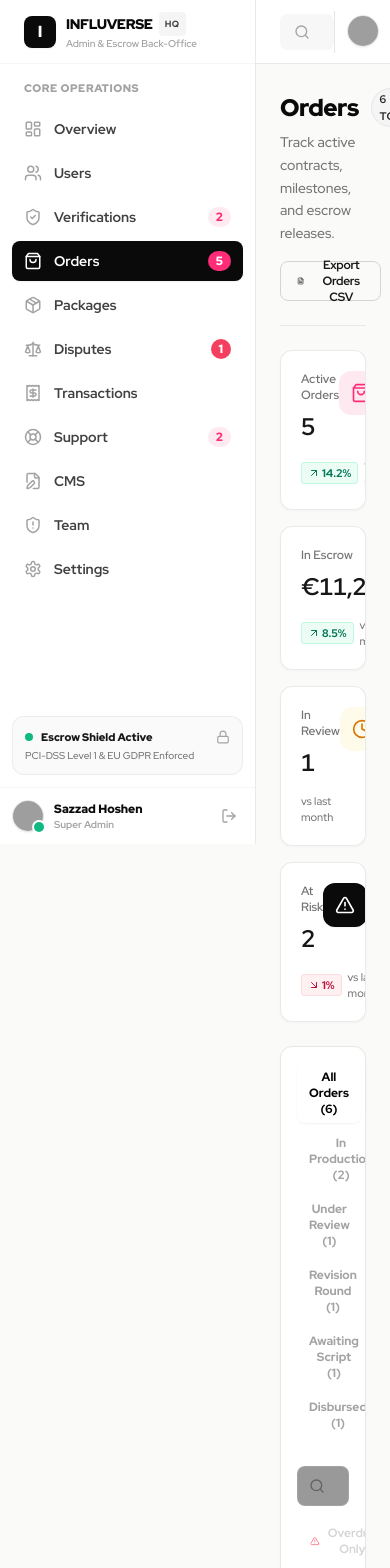
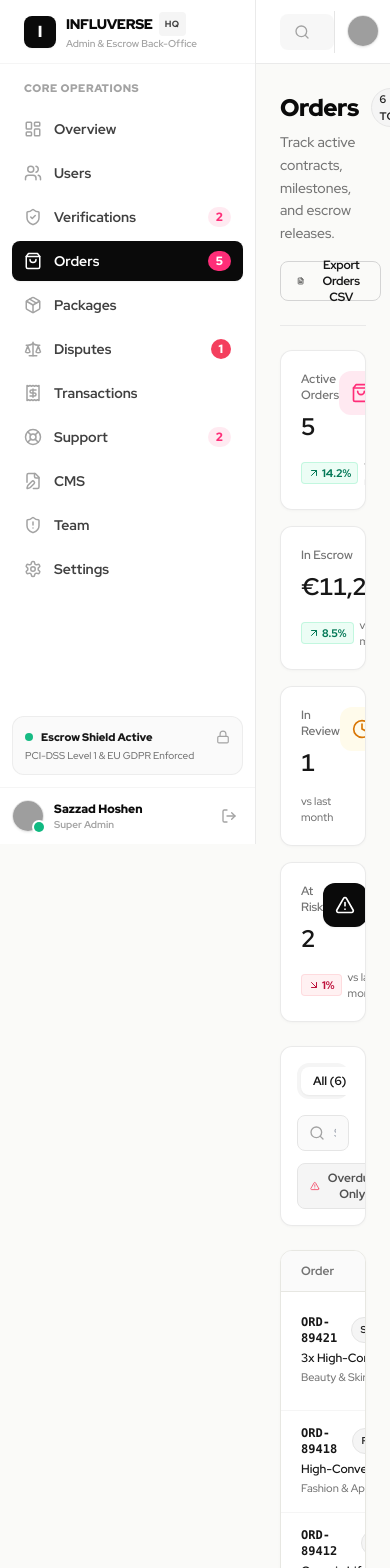
Before and after one commit to BeingSazzad/Influencer-Dashboard, a React (Vite) app: page /orders in a window 390 px wide. Shown: the top 1568 px of the page. Built offline with nearby package versions, Linux system fonts and the light colour scheme; grey boxes are pictures that could not be loaded; a web font is replaced by a local one.

Commit message:
fix: resolve low contrast and text readability on orders and tickets tables

```diff
--- a/src/pages/dashboard/OrdersPage.tsx
+++ b/src/pages/dashboard/OrdersPage.tsx
@@ -175,43 +175,19 @@ export const OrdersPage: React.FC = () => {
   const renderStatusBadge = (status: OrderStatus) => {
     switch (status) {
       case 'deliverable_submitted':
-        return (
-          <Badge variant="warning" className="uppercase tracking-wider font-extrabold text-[11px] px-2.5 py-0.5">
-            Under Brand Review
-          </Badge>
-        );
+        return <Badge variant="warning" size="sm">Under Review</Badge>;
       case 'revision_requested':
-        return (
-          <Badge variant="warning" className="bg-amber-500/10 text-amber-500 border border-amber-500/20 uppercase tracking-wider font-extrabold text-[11px] px-2.5 py-0.5">
-            Revision Round
-          </Badge>
-        );
+        return <Badge variant="warning" size="sm">Revision</Badge>;
       case 'in_progress':
-        return (
-          <Badge variant="default" className="bg-blue-500/10 text-blue-400 border border-blue-500/20 uppercase tracking-wider font-extrabold text-[11px] px-2.5 py-0.5">
-            In Production
-          </Badge>
-        );
+        return <Badge variant="default" size="sm">In Progress</Badge>;
       case 'escrow_funded':
-        return (
-          <Badge variant="neutral" className="uppercase tracking-wider font-extrabold text-[11px] px-2.5 py-0.5">
-            Awaiting Script
-          </Badge>
-        );
+        return <Badge variant="neutral" size="sm">Awaiting Script</Badge>;
       case 'completed':
-        return (
-          <Badge variant="success" className="uppercase tracking-wider font-extrabold text-[11px] px-2.5 py-0.5">
-            Completed / Disbursed
-          </Badge>
-        );
+        return <Badge variant="success" size="sm">Completed</Badge>;
       case 'disputed':
-        return (
-          <Badge variant="danger" className="uppercase tracking-wider font-extrabold text-[11px] px-2.5 py-0.5">
-            Disputed in Escrow
-          </Badge>
-        );
+        return <Badge variant="danger" size="sm">Disputed</Badge>;
       default:
-        return <Badge variant="neutral">{status}</Badge>;
+        return <Badge variant="neutral" size="sm">{status}</Badge>;
     }
   };
 
@@ -293,81 +269,42 @@ export const OrdersPage: React.FC = () => {
       </div>
 
       {/* Filter Tabs & Search Bar */}
-      <Card className="p-4 sm:p-5 border-[#E7E7E2] dark:border-white/10">
+      <Card className="p-4">
         <div className="flex flex-col lg:flex-row items-stretch lg:items-center justify-between gap-4">
           {/* Status Tabs */}
-          <div className="flex flex-wrap items-center gap-1.5 border-b lg:border-b-0 pb-3 lg:pb-0 border-white/5">
+          <div className="flex items-center gap-1 bg-neutral-100 p-1 rounded-xl self-start overflow-x-auto max-w-full">
+            {[
+              { id: 'all', label: `All (${orders.length})` },
+              { id: 'in_progress', label: `In Production (${orders.filter((o) => o.status === 'in_progress').length})` },
+              { id: 'deliverable_submitted', label: `In Review (${orders.filter((o) => o.status === 'deliverable_submitted').length})` },
+              { id: 'revision_requested', label: `Revision (${orders.filter((o) => o.status === 'revision_requested').length})` },
+              { id: 'escrow_funded', label: `Awaiting Script (${orders.filter((o) => o.status === 'escrow_funded').length})` },
+              { id: 'completed', label: `Completed (${orders.filter((o) => o.status === 'completed').length})` },
+            ].map((tab) => (
               <button
-              onClick={() => dispatch(setOrderStatusFilter('all'))}
-              className={`px-3 py-1.5 rounded-lg text-xs font-extrabold transition-all ${
-                statusFilter === 'all'
-                  ? 'bg-white text-black dark:bg-white dark:text-black shadow-sm'
-                  : 'text-neutral-400 hover:text-white hover:bg-white/5'
+                key={tab.id}
+                onClick={() => dispatch(setOrderStatusFilter(tab.id as any))}
+                className={`px-3 py-1.5 rounded-lg text-xs font-bold transition-all shrink-0 ${
+                  statusFilter === tab.id
+                    ? 'bg-white text-neutral-900 shadow-sm'
+                    : 'text-neutral-500 hover:text-neutral-900'
                 }`}
               >
-              All Orders ({orders.length})
+                {tab.label}
               </button>
-            <button
-              onClick={() => dispatch(setOrderStatusFilter('in_progress'))}
-              className={`px-3 py-1.5 rounded-lg text-xs font-extrabold transition-all ${
-                statusFilter === 'in_progress'
-                  ? 'bg-blue-500/20 text-blue-400 border border-blue-500/30'
-                  : 'text-neutral-400 hover:text-white hover:bg-white/5'
-              }`}
-            >
-              In Production ({orders.filter((o) => o.status === 'in_progress').length})
-            </button>
-            <button
-              onClick={() => dispatch(setOrderStatusFilter('deliverable_submitted'))}
-              className={`px-3 py-1.5 rounded-lg text-xs font-extrabold transition-all ${
-                statusFilter === 'deliverable_submitted'
-                  ? 'bg-amber-500/20 text-amber-400 border border-amber-500/30'
-                  : 'text-neutral-400 hover:text-white hover:bg-white/5'
-              }`}
-            >
-              Under Review ({orders.filter((o) => o.status === 'deliverable_submitted').length})
-            </button>
-            <button
-              onClick={() => dispatch(setOrderStatusFilter('revision_requested'))}
-              className={`px-3 py-1.5 rounded-lg text-xs font-extrabold transition-all ${
-                statusFilter === 'revision_requested'
-                  ? 'bg-amber-500/20 text-amber-300 border border-amber-500/30'
-                  : 'text-neutral-400 hover:text-white hover:bg-white/5'
-              }`}
-            >
-              Revision Round ({orders.filter((o) => o.status === 'revision_requested').length})
-            </button>
-            <button
-              onClick={() => dispatch(setOrderStatusFilter('escrow_funded'))}
-              className={`px-3 py-1.5 rounded-lg text-xs font-extrabold transition-all ${
-                statusFilter === 'escrow_funded'
-                  ? 'bg-white/10 text-white border border-white/20'
-                  : 'text-neutral-400 hover:text-white hover:bg-white/5'
-              }`}
-            >
-              Awaiting Script ({orders.filter((o) => o.status === 'escrow_funded').length})
-            </button>
-            <button
-              onClick={() => dispatch(setOrderStatusFilter('completed'))}
-              className={`px-3 py-1.5 rounded-lg text-xs font-extrabold transition-all ${
-                statusFilter === 'completed'
-                  ? 'bg-emerald-500/20 text-emerald-400 border border-emerald-500/30'
-                  : 'text-neutral-400 hover:text-white hover:bg-white/5'
-              }`}
-            >
-              Disbursed ({orders.filter((o) => o.status === 'completed').length})
-            </button>
+            ))}
           </div>
 
           {/* Search & SLA Filter */}
           <div className="flex flex-col sm:flex-row items-center gap-3">
             <div className="relative w-full sm:w-64">
               <Search className="absolute left-3 top-1/2 -translate-y-1/2 w-4 h-4 text-neutral-400" />
-              <Input
+              <input
+                type="text"
                 value={searchQuery}
                 onChange={(e) => dispatch(setOrderSearchQuery(e.target.value))}
-                placeholder="Search orders, brands, creators..."
-                className="pl-9 py-1.5 text-xs bg-black/40 border-white/10"
+                placeholder="Search orders..."
+                className="w-full h-9 pl-9 pr-3 text-xs bg-neutral-50 border border-neutral-200 rounded-lg outline-none focus:ring-2 focus:ring-brand-pink/20 font-medium text-neutral-900"
               />
             </div>
 
@@ -378,11 +315,11 @@ export const OrdersPage: React.FC = () => {
                 }
                 className={`flex-1 sm:flex-none px-3 py-1.5 rounded-lg text-xs font-bold transition-all flex items-center justify-center gap-1.5 ${
                   slaFilter === 'overdue'
-                    ? 'bg-rose-500 text-white shadow-sm'
-                    : 'bg-white/5 text-neutral-300 hover:bg-white/10 border border-white/5'
+                    ? 'bg-rose-50 text-rose-700 border border-rose-200 shadow-sm'
+                    : 'bg-neutral-100 text-neutral-600 hover:bg-neutral-200 border border-neutral-200'
                 }`}
               >
-                <AlertTriangle className="w-3.5 h-3.5 text-rose-400" />
+                <AlertTriangle className="w-3.5 h-3.5 text-rose-500" />
                 Overdue Only
               </button>
             </div>
@@ -404,7 +341,7 @@ export const OrdersPage: React.FC = () => {
                 <th className="py-3 px-5 text-right">Action</th>
               </tr>
             </thead>
-            <tbody className="divide-y divide-[#E7E7E2] dark:divide-white/5">
+            <tbody className="divide-y divide-neutral-100 bg-white">
               {filteredOrders.length === 0 ? (
                 <tr>
                   <td colSpan={6} className="py-12 text-center text-neutral-400">
@@ -416,133 +353,93 @@ export const OrdersPage: React.FC = () => {
                 filteredOrders.map((order) => (
                   <tr
                     key={order.id}
-                    className="hover:bg-white/[0.02] transition-colors group cursor-pointer"
+                    className="hover:bg-neutral-50/70 transition-colors cursor-pointer"
                     onClick={() => handleOpenDossier(order)}
                   >
                     {/* Order ID & Package */}
-                    <td className="py-4 px-5">
-                      <div className="space-y-1">
+                    <td className="py-3.5 px-5">
                       <div className="flex items-center gap-2">
-                          <span className="font-black text-white text-sm tracking-tight">{order.id}</span>
-                          <span className="text-[10px] uppercase font-black px-1.5 py-0.5 rounded bg-white/10 text-neutral-300">
+                        <span className="font-mono text-xs font-bold text-neutral-900">{order.id}</span>
+                        <Badge variant="neutral" size="sm" className="capitalize text-[10px]">
                           {order.packageTier}
-                          </span>
+                        </Badge>
                       </div>
-                        <p className="font-extrabold text-neutral-200 text-xs line-clamp-1 max-w-[240px]">
+                      <p className="text-xs font-semibold text-neutral-900 line-clamp-1 max-w-[220px] mt-1" title={order.packageTitle}>
                         {order.packageTitle}
                       </p>
-                        <span className="text-[11px] text-neutral-500 font-semibold">{order.category}</span>
-                      </div>
+                      <span className="text-[11px] text-neutral-500 font-medium">{order.category}</span>
                     </td>
 
                     {/* Counterparties */}
-                    <td className="py-4 px-5" onClick={(e) => e.stopPropagation()}>
-                      <div className="flex items-center gap-2.5">
-                        {/* Brand */}
-                        <div className="flex items-center gap-1.5" title={`Brand: ${order.brandName}`}>
-                          <Avatar src={order.brandAvatar} alt={order.brandName} size="sm" />
-                          <div className="max-w-[100px]">
-                            <p className="text-xs font-bold text-white truncate">{order.brandName}</p>
-                            <span className="text-[10px] text-neutral-400">Brand</span>
+                    <td className="py-3.5 px-5" onClick={(e) => e.stopPropagation()}>
+                      <div className="space-y-1">
+                        <div className="flex items-center gap-2">
+                          <Avatar src={order.brandAvatar} name={order.brandName} size="xs" />
+                          <span className="text-xs font-bold text-neutral-900 truncate max-w-[120px]">{order.brandName}</span>
                         </div>
-                        </div>
-
-                        <ArrowRight className="w-3.5 h-3.5 text-neutral-500 flex-shrink-0" />
-
-                        {/* Creator */}
-                        <div className="flex items-center gap-1.5" title={`Creator: ${order.creatorName}`}>
-                          <Avatar src={order.creatorAvatar} alt={order.creatorName} size="sm" />
-                          <div className="max-w-[110px]">
-                            <p className="text-xs font-bold text-white truncate">{order.creatorName}</p>
-                            <span className="text-[10px] text-[#FF2D78] font-bold truncate block">
-                              {order.creatorHandle}
-                            </span>
-                          </div>
+                        <div className="flex items-center gap-2 pl-3 text-neutral-400 text-xs">
+                          <span>↳</span>
+                          <Avatar src={order.creatorAvatar} name={order.creatorName} size="xs" />
+                          <span className="text-xs font-semibold text-neutral-700 truncate max-w-[120px]">{order.creatorName}</span>
                         </div>
                       </div>
                     </td>
 
                     {/* Escrow & Payout */}
-                    <td className="py-4 px-5">
-                      <div className="space-y-0.5">
-                        <p className="font-black text-white text-sm">
+                    <td className="py-3.5 px-5">
+                      <p className="font-bold text-neutral-900 text-xs tabular-nums">
                         {formatCurrency(order.grossAmountEur)}
                       </p>
-                        <div className="flex items-center gap-1.5 text-[11px]">
-                          <span className="text-[#FF2D78] font-black">
-                            -15% ({formatCurrency(order.platformFeeEur)})
-                          </span>
-                          <span className="text-neutral-500">•</span>
-                          <span className="text-neutral-300 font-bold">
+                      <p className="text-[11px] text-neutral-500 tabular-nums mt-0.5">
                         Net: {formatCurrency(order.creatorNetEur)}
-                          </span>
-                        </div>
-                      </div>
+                      </p>
                     </td>
 
-                    {/* Status & Progress Bar */}
-                    <td className="py-4 px-5">
-                      <div className="space-y-1.5 max-w-[160px]">
+                    {/* Status & Progress */}
+                    <td className="py-3.5 px-5">
                       <div>{renderStatusBadge(order.status)}</div>
-                        <div className="w-full bg-white/10 rounded-full h-1.5 overflow-hidden">
-                          <div
-                            className={`h-full rounded-full transition-all duration-500 ${
-                              order.status === 'completed'
-                                ? 'bg-emerald-500'
-                                : order.status === 'disputed'
-                                ? 'bg-rose-500'
-                                : 'bg-[#FF2D78]'
-                            }`}
-                            style={{ width: `${order.progressPercent}%` }}
-                          />
-                        </div>
-                        <span className="text-[10px] text-neutral-400 block font-semibold">
-                          {order.progressPercent}% complete • {order.lastActivity}
+                      <span className="text-[11px] text-neutral-400 block mt-1 font-medium">
+                        {order.progressPercent}% • {order.lastActivity}
                       </span>
-                      </div>
                     </td>
 
                     {/* Delivery SLA */}
-                    <td className="py-4 px-5">
+                    <td className="py-3.5 px-5">
                       {order.status === 'completed' ? (
-                        <div className="flex items-center gap-1 text-emerald-400 text-xs font-bold">
+                        <div className="flex items-center gap-1 text-emerald-600 text-xs font-semibold">
                           <CheckCircle2 className="w-3.5 h-3.5" />
                           <span>Delivered</span>
                         </div>
                       ) : order.daysRemaining < 0 ? (
-                        <div className="inline-flex items-center gap-1 px-2.5 py-1 rounded-md bg-rose-500/20 text-rose-400 border border-rose-500/30 text-xs font-black animate-pulse">
-                          <AlertTriangle className="w-3.5 h-3.5" />
-                          <span>{Math.abs(order.daysRemaining)}d OVERDUE</span>
-                        </div>
+                        <Badge variant="danger" size="sm" dot>
+                          {Math.abs(order.daysRemaining)}d Overdue
+                        </Badge>
                       ) : order.daysRemaining <= 1 ? (
-                        <div className="inline-flex items-center gap-1 px-2 py-0.5 rounded-md bg-amber-500/20 text-amber-300 border border-amber-500/30 text-xs font-black">
-                          <Clock className="w-3.5 h-3.5" />
-                          <span>Due in {order.daysRemaining === 0 ? 'Hours' : '1 Day'}</span>
-                        </div>
+                        <Badge variant="warning" size="sm" dot>
+                          Due in {order.daysRemaining === 0 ? 'Hours' : '1 Day'}
+                        </Badge>
                       ) : (
-                        <div className="text-xs text-neutral-300 font-bold flex items-center gap-1">
-                          <Clock className="w-3.5 h-3.5 text-neutral-500" />
-                          <span>{order.daysRemaining} days left</span>
+                        <div className="text-xs text-neutral-700 font-medium">
+                          {order.daysRemaining} days left
                         </div>
                       )}
-                      <span className="text-[10px] text-neutral-500 block mt-0.5">Due {order.dueDate}</span>
+                      <span className="text-[11px] text-neutral-400 block mt-0.5">Due {order.dueDate}</span>
                     </td>
 
                     {/* Actions */}
-                    <td className="py-4 px-5 text-right" onClick={(e) => e.stopPropagation()}>
+                    <td className="py-3.5 px-5 text-right" onClick={(e) => e.stopPropagation()}>
                       <div className="flex items-center justify-end gap-2">
                         <Button
-                          variant="secondary"
+                          variant="ghost"
                           size="sm"
                           onClick={() => handleOpenDossier(order)}
-                          className="text-xs font-bold"
                         >
-                          Monitor
+                          View
                         </Button>
 
                         <Dropdown
                           trigger={
-                            <Button variant="ghost" size="icon" className="h-8 w-8 text-neutral-400 hover:text-white">
+                            <Button variant="ghost" size="icon" className="h-8 w-8 text-neutral-400 hover:text-neutral-900 hover:bg-neutral-100">
                               •••
                             </Button>
                           }
```
Also changed, not shown: src/pages/dashboard/TicketsPage.tsx (+46 -48 lines). Lines whose indentation alone changed are shown as unchanged.
